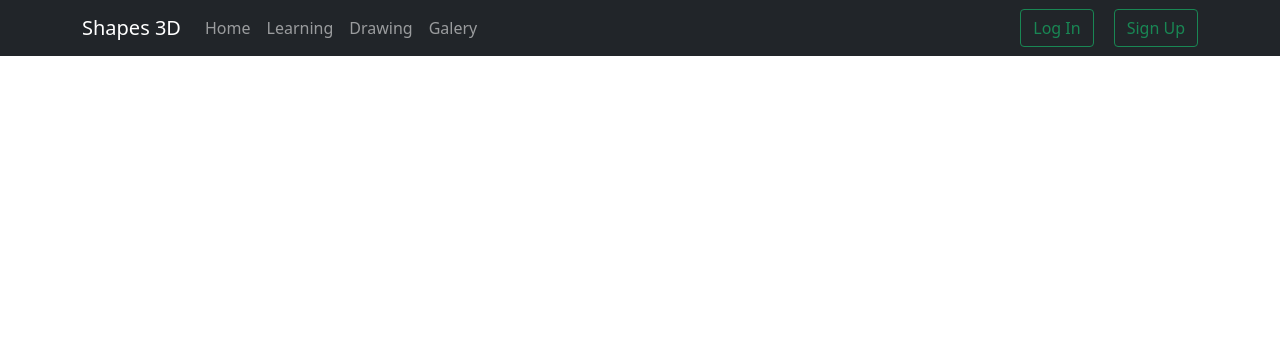
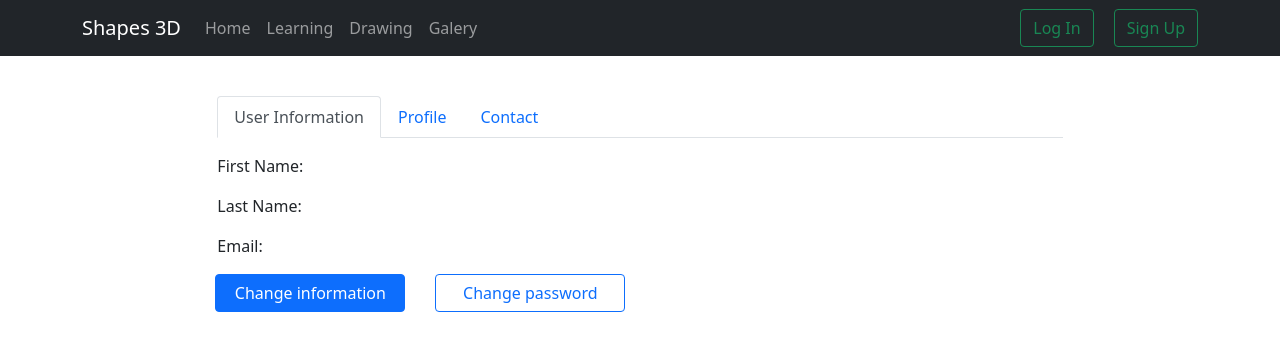
Before and after one commit to ihorklikun/stereometry, a React (Create React App) app: page /user-profile in a window 1280 px wide. Shown: the top 350 px of the page. Built offline with nearby package versions, Linux system fonts and the light colour scheme.

Commit message:
Added view of user profile info and put request

```diff
--- a/src/Pages/UserProfile/UserProfile.css
+++ b/src/Pages/UserProfile/UserProfile.css
@@ -0,0 +1,17 @@
+.tab-container{
+    margin-top: 20px;
+}
+
+.button-wrapper{
+    max-width: 320px;
+    margin-left: 10px;
+}
+
+.from-group{
+    margin-bottom: 10px;
+}
+
+.field-wrapper{
+    max-width: 410px;
+    margin-left: 10px;
+}
--- a/src/Pages/UserProfile/UserProfile.tsx
+++ b/src/Pages/UserProfile/UserProfile.tsx
@@ -1,8 +1,158 @@
 import "./UserProfile.css";
 import React, { useRef, useState, FC, useEffect } from "react";
+import { Tabs, Tab, Row, Col, Button, Form } from "react-bootstrap";
+import axios from "axios";
 
 interface UserProfileProps {}
 const UserProfile: FC<UserProfileProps> = (props) => {
-  return <></>;
+  const [showInfoChange, setShowInfoChange] = useState(false);
+  const [showPasswordChange, setShowPasswordChange] = useState(false);
+
+  const [firstName, setFirstName] = useState(
+    localStorage.getItem("UserName") || ""
+  );
+  const [lastName, setLastName] = useState(
+    localStorage.getItem("UserLastname") || ""
+  );
+  const [email, setEmail] = useState(localStorage.getItem("UserEmail") || "");
+
+  function changeUserInfo() {
+    const json = {
+      firstName: firstName,
+      lastName: lastName,
+      email: email,
+      token: localStorage.getItem("token"),
+    };
+
+    axios
+      .put("https://localhost:44334/api/Profile/info/update", json, {
+        headers: {
+          "Content-type": "application/json; charset=UTF-8",
+          Authorization: "Bearer " + localStorage.getItem("token"),
+        },
+      })
+      .then((responce) => {
+        console.log(responce.data);
+      })
+      .finally(function () {
+        localStorage.setItem("UserName", firstName);
+        localStorage.setItem("UserLastname", lastName);
+        localStorage.setItem("UserEmail", email);
+        window.location.reload();
+      })
+      .catch((e) => {
+        console.log(e);
+        alert(e.message);
+      });
+  }
+
+  return (
+    <>
+      <Row className="justify-content-md-center tab-container">
+        <Col lg="8">
+          <Tabs
+            defaultActiveKey="information"
+            id="uncontrolled-tab-example"
+            className="mb-3 tab-container"
+          >
+            <Tab eventKey="information" title="User Information">
+              {!showInfoChange && !showPasswordChange ? (
+                <>
+                  <Row>
+                    <p>First Name: {localStorage.getItem("UserName")}</p>
+                  </Row>
+                  <Row>
+                    <p>Last Name: {localStorage.getItem("UserLastname")}</p>
+                  </Row>
+                  <Row>
+                    <p>Email: {localStorage.getItem("UserEmail")}</p>
+                  </Row>
+                  <Row>
+                    <Button
+                      className="button-wrapper"
+                      onClick={() => {
+                        setShowInfoChange(true);
+                      }}
+                    >
+                      Change information
+                    </Button>
+                    <Button
+                      variant="outline-primary"
+                      className="button-wrapper"
+                    >
+                      Change password
+                    </Button>
+                  </Row>
+                </>
+              ) : (
+                showInfoChange && (
+                  <>
+                    <Form>
+                      <Form.Group className="from-group">
+                        <Form.Label>First Name</Form.Label>
+                        <Form.Control
+                          className="field-wrapper"
+                          required
+                          placeholder="Enter First Name"
+                          value={firstName}
+                          onChange={(e) => {
+                            setFirstName(e.target.value);
+                          }}
+                        ></Form.Control>
+                      </Form.Group>
+                      <Form.Group className="from-group">
+                        <Form.Label>Last Name</Form.Label>
+                        <Form.Control
+                          className="field-wrapper"
+                          required
+                          placeholder="Enter First Name"
+                          value={lastName}
+                          onChange={(e) => {
+                            setLastName(e.target.value);
+                          }}
+                        ></Form.Control>
+                      </Form.Group>
+                      <Form.Group className="from-group">
+                        <Form.Label>Email Address</Form.Label>
+                        <Form.Control
+                          className="field-wrapper"
+                          required
+                          type="email"
+                          placeholder="Enter email"
+                          value={email}
+                          onChange={(e) => {
+                            setEmail(e.target.value);
+                          }}
+                        ></Form.Control>
+                      </Form.Group>
+                      <Button
+                        onClick={() => {
+                          changeUserInfo();
+                        }}
+                        className="button-wrapper"
+                      >
+                        Submit
+                      </Button>
+                      <Button
+                        variant="outline-primary"
+                        className="button-wrapper"
+                        onClick={() => {
+                          setShowInfoChange(false);
+                        }}
+                      >
+                        Back
+                      </Button>
+                    </Form>
+                  </>
+                )
+              )}
+            </Tab>
+            <Tab eventKey="profile" title="Profile"></Tab>
+            <Tab eventKey="contact" title="Contact"></Tab>
+          </Tabs>
+        </Col>
+      </Row>
+    </>
+  );
 };
 export default UserProfile;
--- a/src/components/Layout/Navigation/Navigation.tsx
+++ b/src/components/Layout/Navigation/Navigation.tsx
@@ -42,6 +42,7 @@ const Navigation: FC = () => {
     setEmail("");
     setPassword("");
     setConfimPassword("");
+    window.location.reload();
   }
 
   function handleSignUp() {
```
